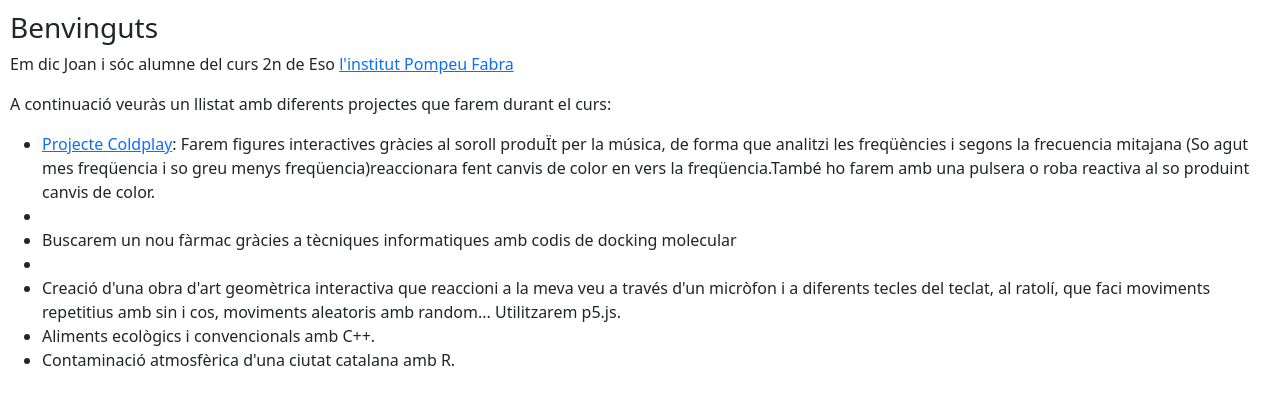
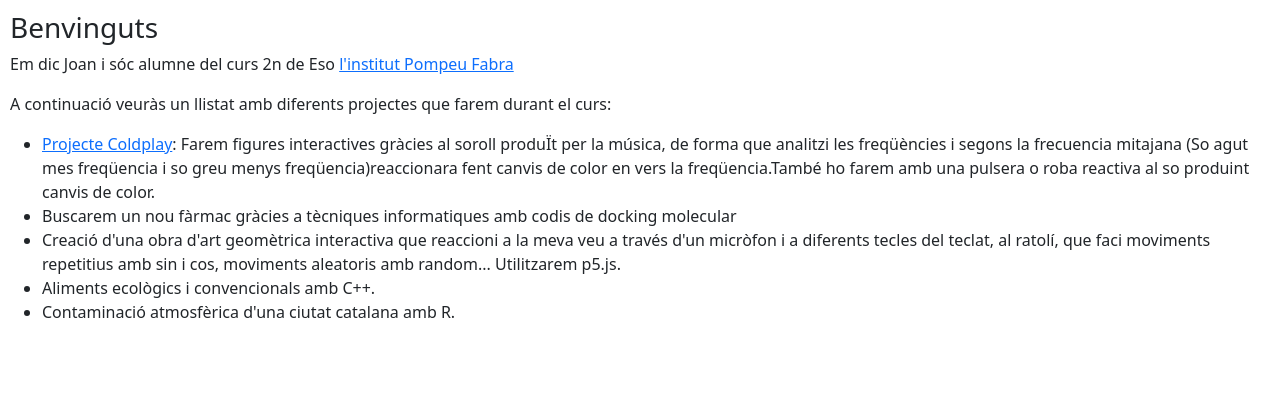
Before and after one commit to jvives4/jvives4.github.io, a plain HTML site: page index.html in a window 1280 px wide. Shown: the part 85-490 px from the top of the page. Drawn offline with nearby package versions, Linux system fonts and the light colour scheme.

Commit message:
Update index.html

```diff
--- a/index.html
+++ b/index.html
@@ -56,8 +56,8 @@
     <p>Em dic Joan i sóc alumne del curs 2n de Eso <a href="https://agora.xtec.cat/ies-pompeu-fabra-martorell/">l'institut Pompeu Fabra</a></p>
     <p>A continuació veuràs un llistat amb diferents projectes que farem durant el curs:</p>
     <ul>
-         <li><a href="https://coldplaybarcelona.github.io">Projecte Coldplay</a>: Farem figures interactives gràcies al soroll produÏt per la música, de forma que analitzi les freqüències i segons la frecuencia mitajana (So agut mes freqüencia i so greu menys freqüencia)reaccionara fent canvis de color en vers la freqüencia.També ho farem amb una pulsera o roba reactiva al so produint canvis de color.<li>
-        <li>Buscarem un nou fàrmac gràcies a tècniques informatiques amb codis de docking molecular<li>
+         <li><a href="https://coldplaybarcelona.github.io">Projecte Coldplay</a>: Farem figures interactives gràcies al soroll produÏt per la música, de forma que analitzi les freqüències i segons la frecuencia mitajana (So agut mes freqüencia i so greu menys freqüencia)reaccionara fent canvis de color en vers la freqüencia.També ho farem amb una pulsera o roba reactiva al so produint canvis de color.</li>
+        <li>Buscarem un nou fàrmac gràcies a tècniques informatiques amb codis de docking molecular</li>
         <li>Creació d'una obra d'art geomètrica interactiva que reaccioni a la meva veu a través d'un micròfon i a diferents tecles del teclat, al ratolí, que faci moviments repetitius amb sin i cos, moviments aleatoris amb random... Utilitzarem p5.js.</li>
         <li>Aliments ecològics i convencionals amb C++.</li>
         <li>Contaminació atmosfèrica d'una ciutat catalana amb R.</li>
```
